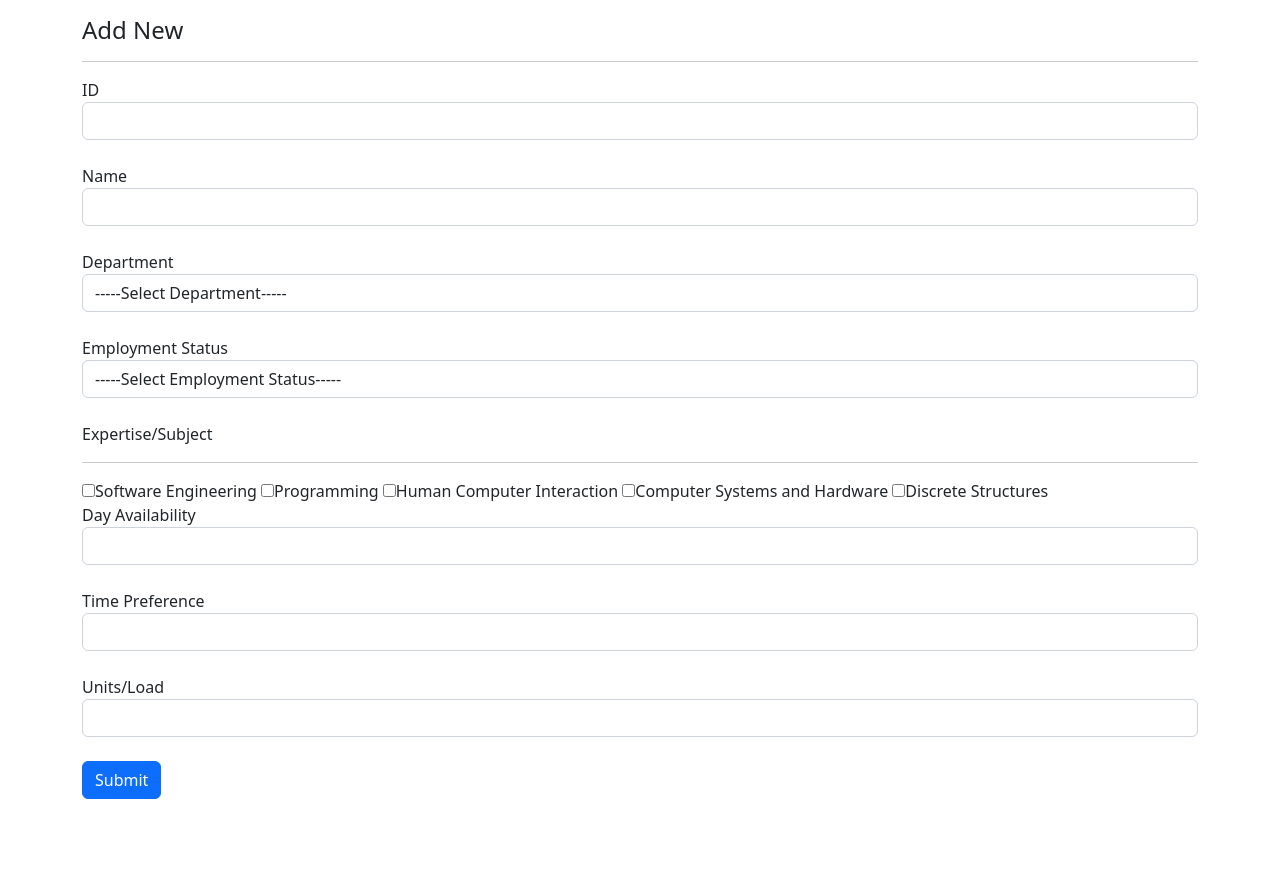
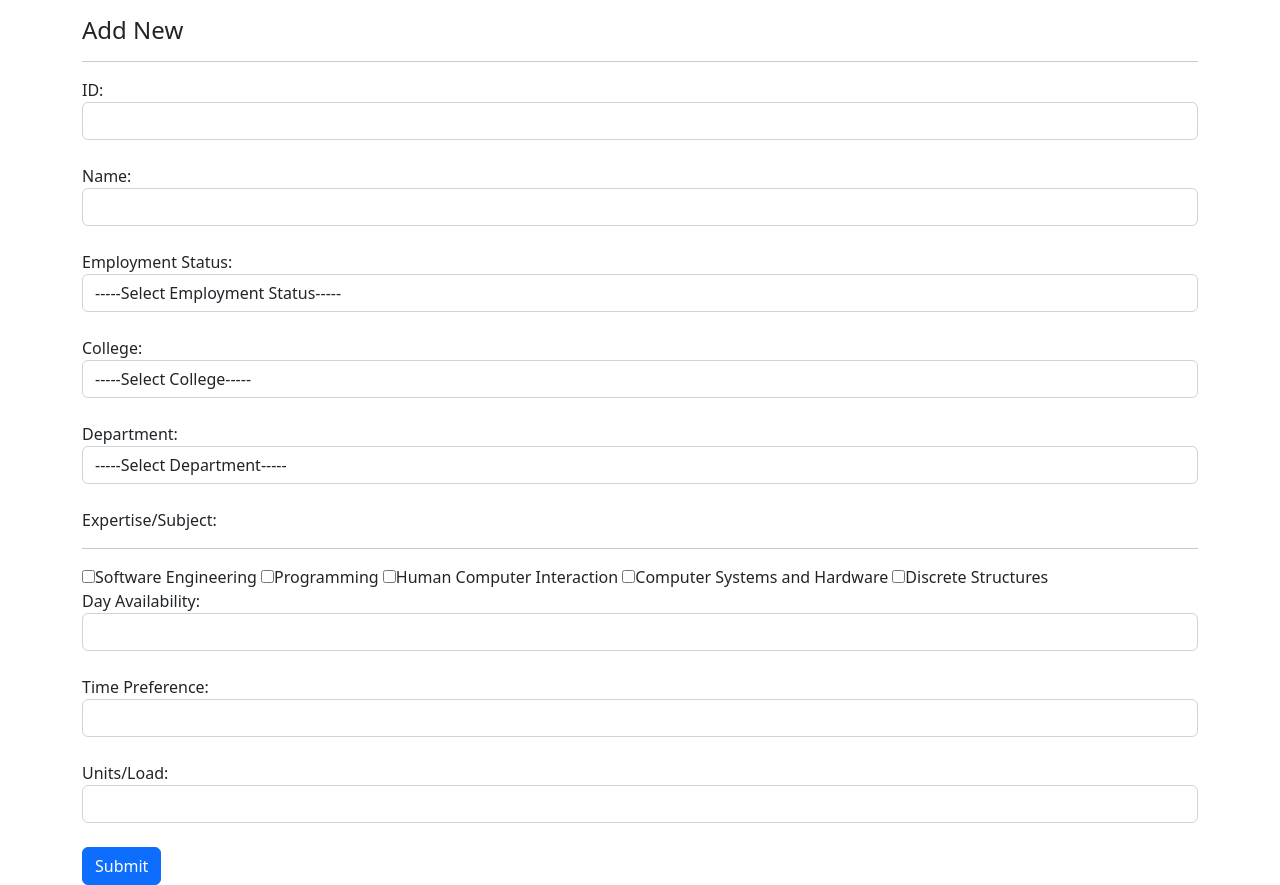
Before and after one commit to SPARDA-REQUIEM/ScheduleTimeTable, a Django app: page / in a window 1280 px wide. Before the commit the page ends 799 px from the top, so only its background shows below. Run offline with Django 4.2, Linux system fonts and the light colour scheme.

Commit message:
modified:   MainApp/Templates/add.html 	modified:   MainApp/Templates/base.html 	modified:   MainApp/__pycache__/models.cpython-311.pyc 	modified:   MainApp/migrations/0001_initial.py 	modified:   MainApp/migrations/__pycache__/0001_initial.cpython-311.pyc 	modified:   MainApp/models.py 	modified:   db.sqlite3

```diff
--- a/MainApp/Templates/add.html
+++ b/MainApp/Templates/add.html
@@ -11,19 +11,39 @@
         {% csrf_token %}
 
         <div class="form-group">
-            <label for="">ID</label>
+            <label for="">ID:</label>
             <input type="text" name="inputId" class="form-control">
             <br>
         </div>
 
         <div class="form-group">
-            <label for="">Name</label>
+            <label for="">Name:</label>
             <input type="text" name="inputName" class="form-control">
             <br>
         </div>
 
         <div class="form-group">
-            <label for="">Department</label>
+            <label for="">Employment Status:</label>
+            <select name="inputEmploymentStatus" class="form-control">
+                <option selected disabled="true">-----Select Employment Status-----</option>
+                <option>Part-time</option>
+                <option>Full-time</option>
+            </select>
+            <br>
+        </div>
+
+        <div class="form-group">
+            <label for="">College:</label>
+            <select name="inputCollege" class="form-control">
+                <option selected disabled="true">-----Select College-----</option>
+                <option>College of Engineering and Technology</option>
+                <option>PLM Business School</option>
+            </select>
+            <br>
+        </div>
+
+        <div class="form-group">
+            <label for="">Department:</label>
             <select name="inputDepartment" class="form-control">
                 <option selected disabled="true">-----Select Department-----</option>
                 <option>Computer Science</option>
@@ -34,17 +54,7 @@
         </div>
 
         <div class="form-group">
-            <label for="">Employment Status</label>
-            <select name="inputEmploymentStatus" class="form-control">
-                <option selected disabled="true">-----Select Employment Status-----</option>
-                <option>Part-time</option>
-                <option>Full-time</option>
-            </select>
-            <br>
-        </div>
-
-        <div class="form-group">
-            <label for="">Expertise/Subject</label>
+            <label for="">Expertise/Subject:</label>
             <hr>
             <input type="checkbox" value="Software Engineering" class="chkvalues"/>Software Engineering
             <input type="checkbox" value="Programming" class="chkvalues"/>Programming
@@ -56,19 +66,19 @@
         </div>
 
         <div class="form-group">
-            <label for="">Day Availability</label>
+            <label for="">Day Availability:</label>
             <input type="text" name="inputDayAvailability" class="form-control">
             <br>
         </div>
 
         <div class="form-group">
-            <label for="">Time Preference</label>
+            <label for="">Time Preference:</label>
             <input type="text" name="inputTimePreference" class="form-control">
             <br>
         </div>
 
         <div class="form-group">
-            <label for="">Units/Load</label>
+            <label for="">Units/Load:</label>
             <input type="text" name="inputUnitsLoad" class="form-control">
             <br>
         </div>
--- a/MainApp/Templates/base.html
+++ b/MainApp/Templates/base.html
@@ -8,6 +8,7 @@
     <link href="https://cdn.jsdelivr.net/npm/bootstrap@5.2.2/dist/css/bootstrap.min.css" rel="stylesheet" integrity="sha384-Zenh87qX5JnK2Jl0vWa8Ck2rdkQ2Bzep5IDxbcnCeuOxjzrPF/et3URy9Bv1WTRi" crossorigin="anonymous">
     <script src="https://ajax.googleapis.com/ajax/libs/jquery/3.6.1/jquery.min.js"></script>
     <script>
+
       $(document).ready(function() {
         $('.chkvalues').click(function() {
           var txt="";
@@ -18,6 +19,7 @@
           $('#txtvalues').val(txt);
         });
       });
+
     </script>
 
   </head>
--- a/MainApp/models.py
+++ b/MainApp/models.py
@@ -4,8 +4,9 @@ from django.db import models
 class facultyMember(models.Model):
     inputId = models.CharField(max_length = 10)
     inputName = models.CharField(max_length = 100)
+    inputEmploymentStatus = models.CharField(max_length = 100)
+    inputCollege = models.CharField(max_length = 100)
     inputDepartment = models.CharField(max_length = 100)
-    inputEmploymentStatus = models.CharField(max_length = 100)
     inputExpertiseSubject = models.CharField(max_length = 300) #Checkbox
     inputDayAvailability = models.CharField(max_length = 100) #Checkbox With InputField Below | Calendar
     inputTimePreference = models.CharField(max_length = 100) #Checkbox With InputField Below | Calendar
```
Also changed, not shown: MainApp/migrations/0001_initial.py, db.sqlite3.
